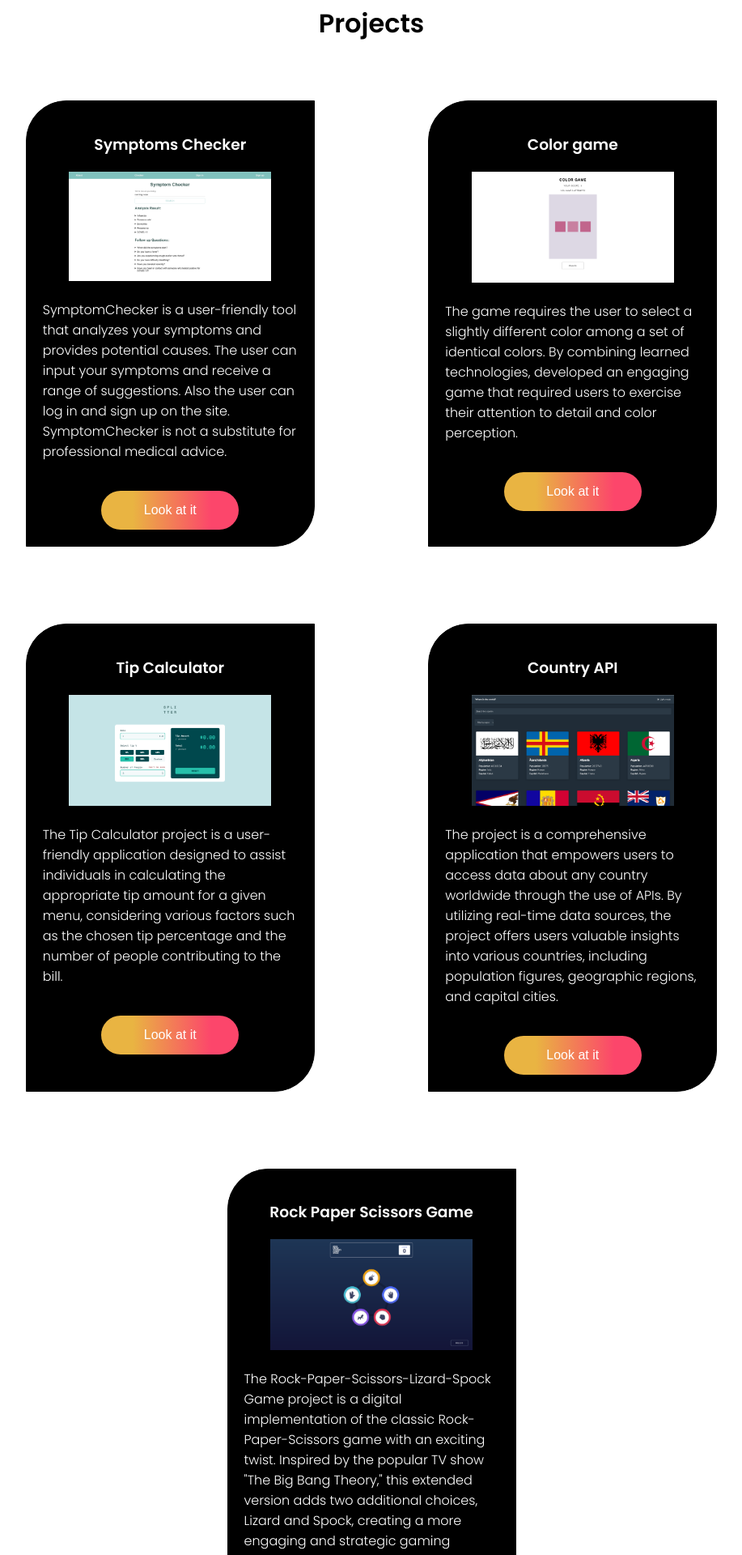
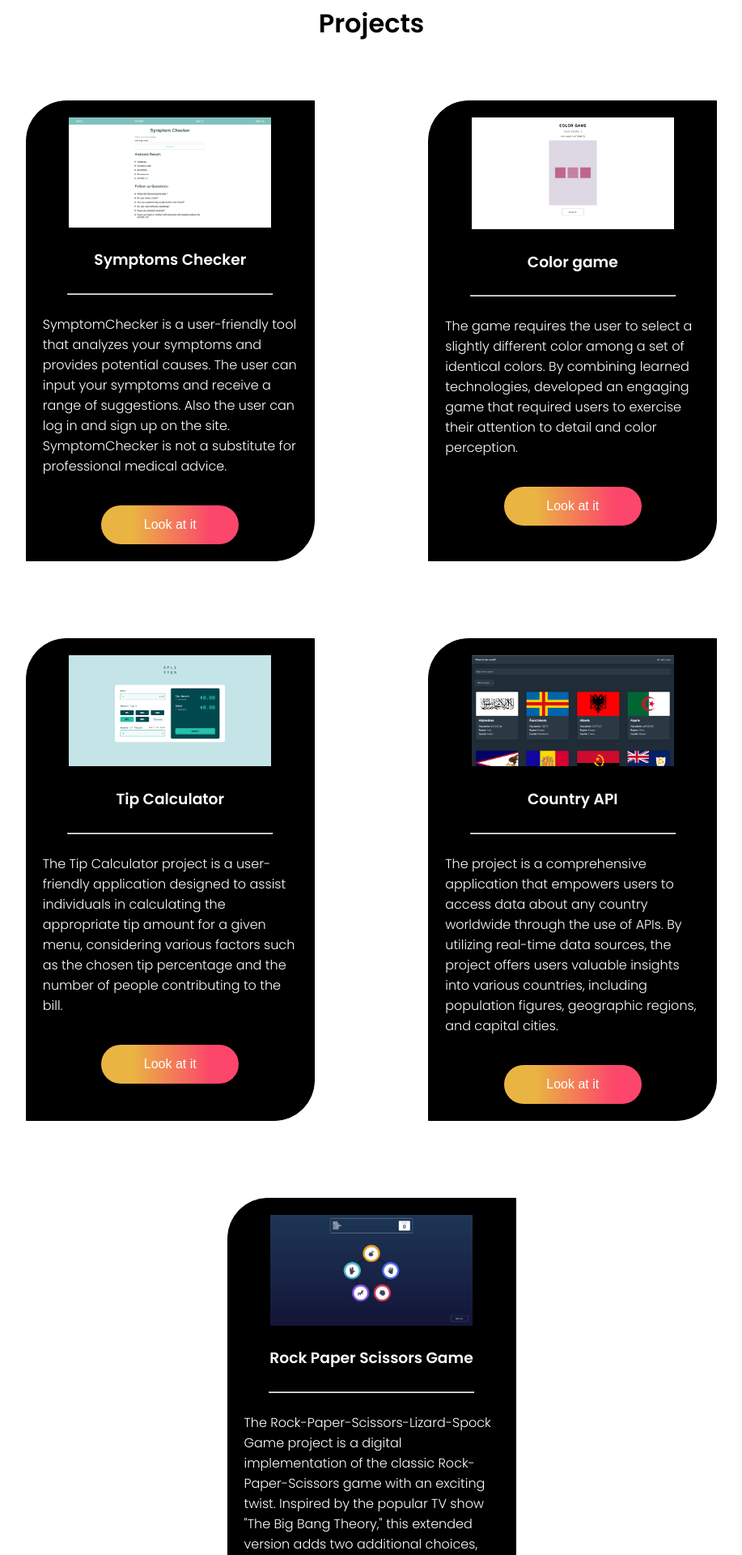
Before and after one commit to telkelly/portfolio, a React (Create React App) app: page / in a window 1280 px wide. Shown: the part 762-2682 px from the top of the page at 81% size, without its empty margins (181-1098 px from the left). Built offline with nearby package versions, Linux system fonts and the light colour scheme.

Commit message:
changed html

```diff
--- a/src/components/Projects.js
+++ b/src/components/Projects.js
@@ -10,10 +10,11 @@ const Projects = () => {
       <h1 className="title-prj">Projects</h1>
       <div class="list-projects">
         <div class="projects">
-          <h3 class="project">Symptoms Checker</h3>
           <a href="https://health-project-32ks.onrender.com/about">
             <img src={checker} />
           </a>
+          <h3 class="project">Symptoms Checker</h3>
+          <hr style={{ width: "80%" }} />
           <p class="project-descrp">
             SymptomChecker is a user-friendly tool that analyzes your symptoms
             and provides potential causes. The user can input your symptoms and
@@ -28,10 +29,11 @@ const Projects = () => {
           </div>
         </div>
         <div class="projects">
-          <h3 class="project">Color game</h3>
-          <a>
+          <a href="https://hackaton-project-six.vercel.app/">
             <img src={colorGame} />
           </a>
+          <h3 class="project">Color game</h3>
+          <hr style={{ width: "80%" }} />
           <p class="project-descrp">
             The game requires the user to select a slightly different color
             among a set of identical colors. By combining learned technologies,
@@ -45,10 +47,11 @@ const Projects = () => {
           </div>
         </div>
         <div class="projects">
-          <h3 class="project">Tip Calculator</h3>
-          <a>
+          <a href="https://tip-calculator-app-seven-beta.vercel.app/">
             <img src={tipCalculator} />
           </a>
+          <h3 class="project">Tip Calculator</h3>
+          <hr style={{ width: "80%" }} />
           <p class="project-descrp">
             The Tip Calculator project is a user-friendly application designed
             to assist individuals in calculating the appropriate tip amount for
@@ -62,10 +65,11 @@ const Projects = () => {
           </div>
         </div>
         <div class="projects">
-          <h3 class="project">Country API</h3>
-          <a>
+          <a href="https://rest-countries-api-rosy.vercel.app/">
             <img src={countryApi} />
           </a>
+          <h3 class="project">Country API</h3>
+          <hr style={{ width: "80%" }} />
           <p class="project-descrp">
             The project is a comprehensive application that empowers users to
             access data about any country worldwide through the use of APIs. By
@@ -80,10 +84,11 @@ const Projects = () => {
           </div>
         </div>
         <div class="projects">
-          <h3 class="project">Rock Paper Scissors Game</h3>
-          <a>
+          <a href="https://rock-paper-scissors-lizard-spock-game-psi.vercel.app/">
             <img src={rpsGame} />
           </a>
+          <h3 class="project">Rock Paper Scissors Game</h3>
+          <hr style={{ width: "80%" }} />
           <p class="project-descrp">
             The Rock-Paper-Scissors-Lizard-Spock Game project is a digital
             implementation of the classic Rock-Paper-Scissors game with an
@@ -93,6 +98,7 @@ const Projects = () => {
             The project provides users with a fun and interactive way to
             challenge the computer.
           </p>
+
           <div class="info-btn orange">
             <a href="https://rock-paper-scissors-lizard-spock-game-psi.vercel.app/">
               <button>Look at it</button>
```
